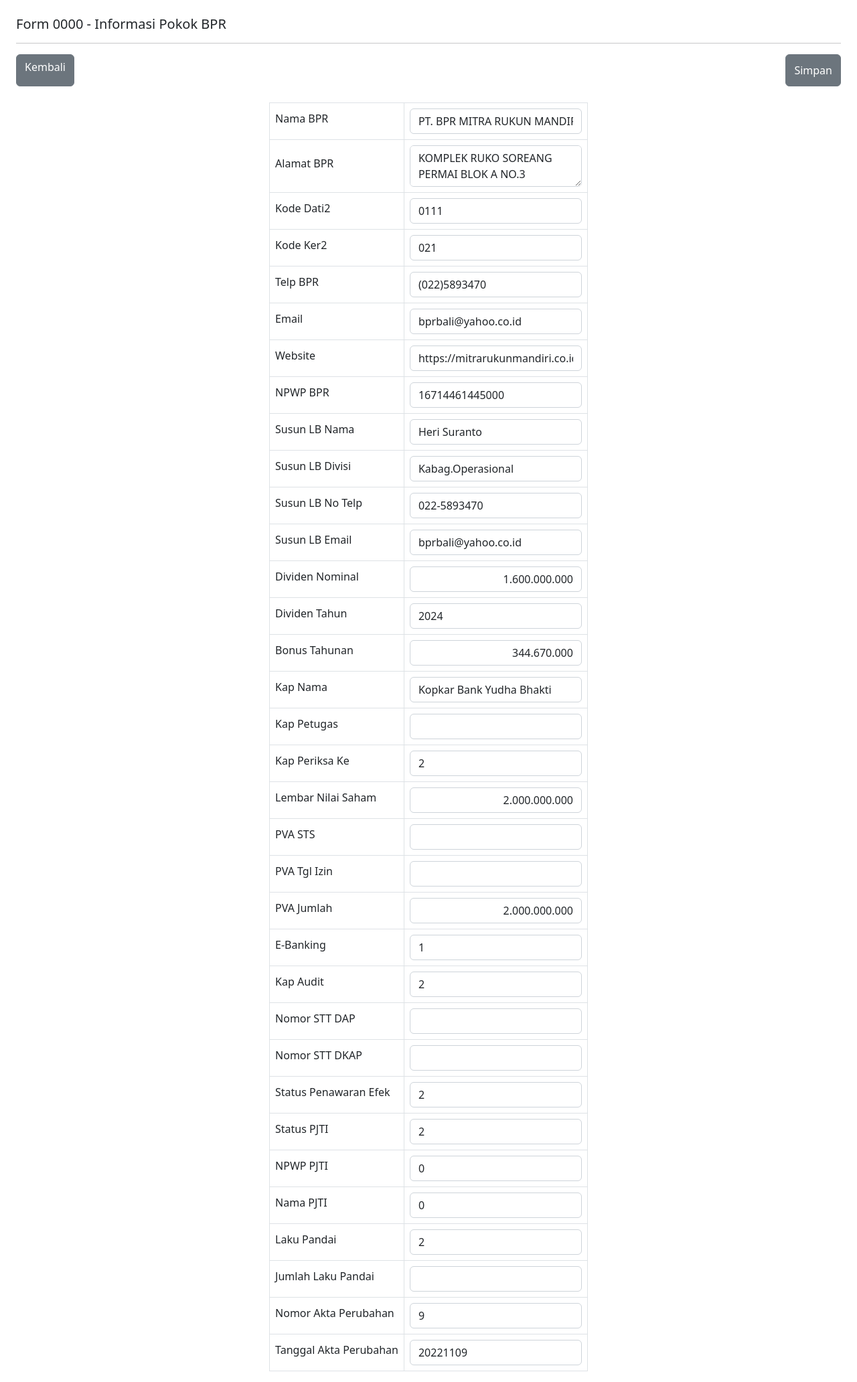
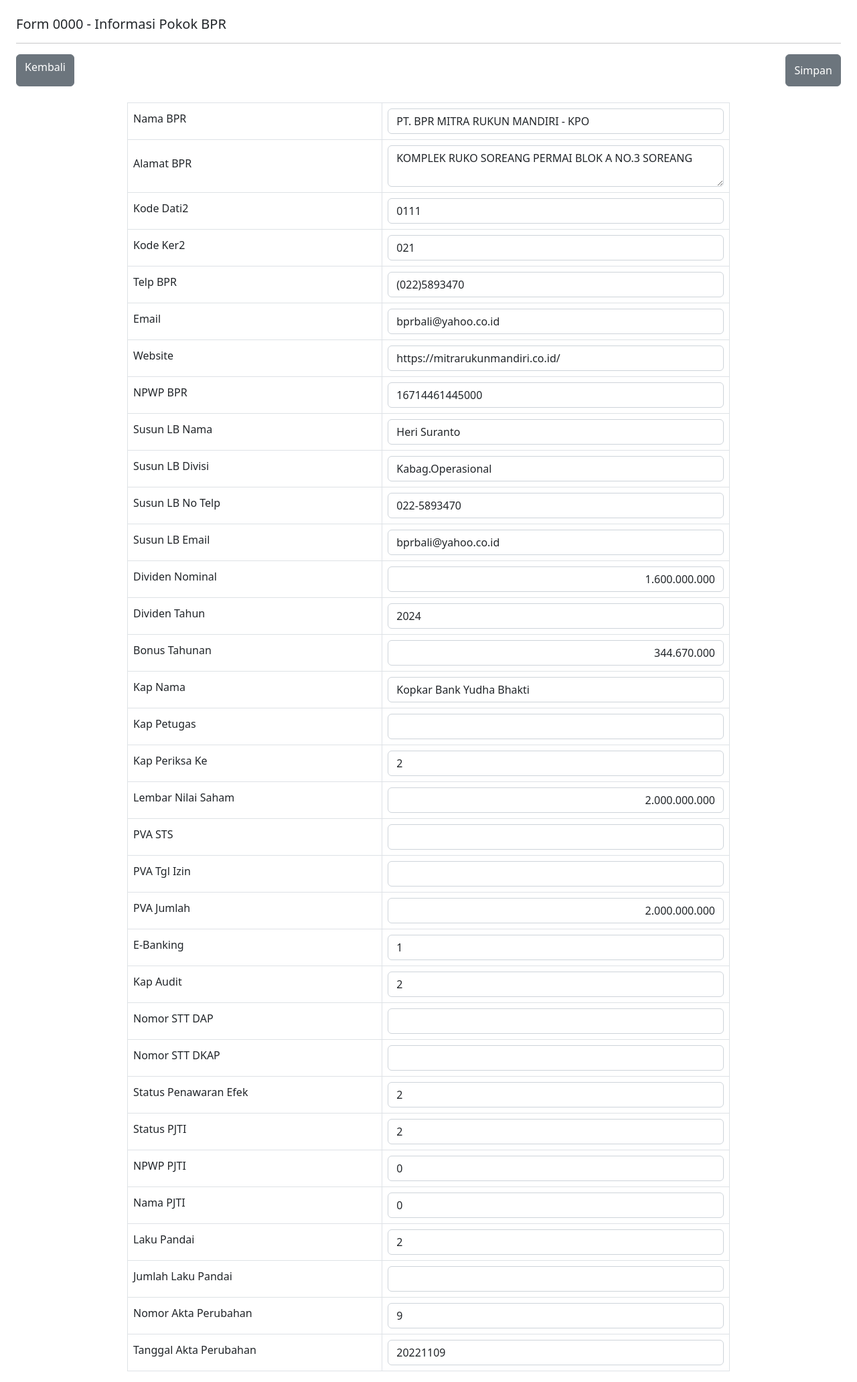
Before and after one commit to Hasansinaga/Report-Lapbul, a Django app: page /lapbul/form_0000/ in a window 1280 px wide. Shown: the part 56-2120 px from the top of the page at 67% size. Run offline with Django 5.2, Linux system fonts and the light colour scheme; some libraries are stand-ins or nearby versions.

Commit message:
Update Lap0000 view

```diff
--- a/lapbul_app/templates/lapbul_app/form_0000.html
+++ b/lapbul_app/templates/lapbul_app/form_0000.html
@@ -1,11 +1,4 @@
 {% include 'lapbul_app/header.html' %}
-<style>
-    /* CSS for form alignment */
-    .form-container {
-        display: flex;
-        justify-content: center;
-    }
-</style>
 
 <div id="layoutSidenav_content">
     <main>
@@ -17,9 +10,9 @@
             <button type="submit" class="btn btn-secondary">Simpan</button>
             </div>
             <br>
-            <div class="form-container">
+            <div class="d-flex justify-content-center">
                 <form>
-                    <table class="table table-bordered" style="max-width:700px;">
+                    <table class="table table-bordered" style="width:900px;">
                         <tbody>
                             <tr>
                                 <td class="align-middle"><label class="form-label" for="namabpr">Nama BPR</label></td>
```
